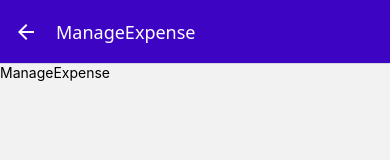
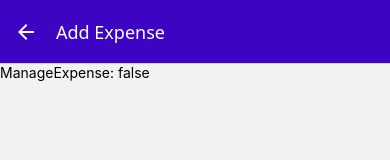
Before and after one commit to Jon-Felipe/Expense-Tracker-React-Native, a React Native app: screen /ManageExpense in a window 390 px wide. Shown: the top 160 px of the page. Built offline with nearby package versions, Linux system fonts and the light colour scheme.

Commit message:
manage expense screen header title

```diff
--- a/components/ExpensesOutput/ExpenseItem.js
+++ b/components/ExpensesOutput/ExpenseItem.js
@@ -6,11 +6,11 @@ import { useNavigation } from '@react-navigation/native';
 import { GlobalStyles } from '../../constants/styles';
 import { getFormattedDate } from '../../util/date';
 
-export default function ExpenseItem({ description, date, amount }) {
+export default function ExpenseItem({ id, description, date, amount }) {
   const { navigate } = useNavigation();
 
   function expensePressHandler() {
-    navigate('ManageExpense');
+    navigate('ManageExpense', { expenseId: id });
   }
 
   return (
--- a/screens/ManageExpense.js
+++ b/screens/ManageExpense.js
@@ -1,10 +1,19 @@
 import { StyleSheet, Text, View } from 'react-native';
-import React from 'react';
+import React, { useLayoutEffect } from 'react';
 
-export default function ManageExpense() {
+export default function ManageExpense({ route, navigation }) {
+  const { expenseId } = route.params || '';
+  const isEditing = !!expenseId;
+
+  useLayoutEffect(() => {
+    navigation.setOptions({
+      title: isEditing ? 'Edit Expense' : 'Add Expense',
+    });
+  }, [navigation, isEditing]);
+
   return (
     <View>
-      <Text>ManageExpense</Text>
+      <Text>ManageExpense: {isEditing.toString()}</Text>
     </View>
   );
 }
```
